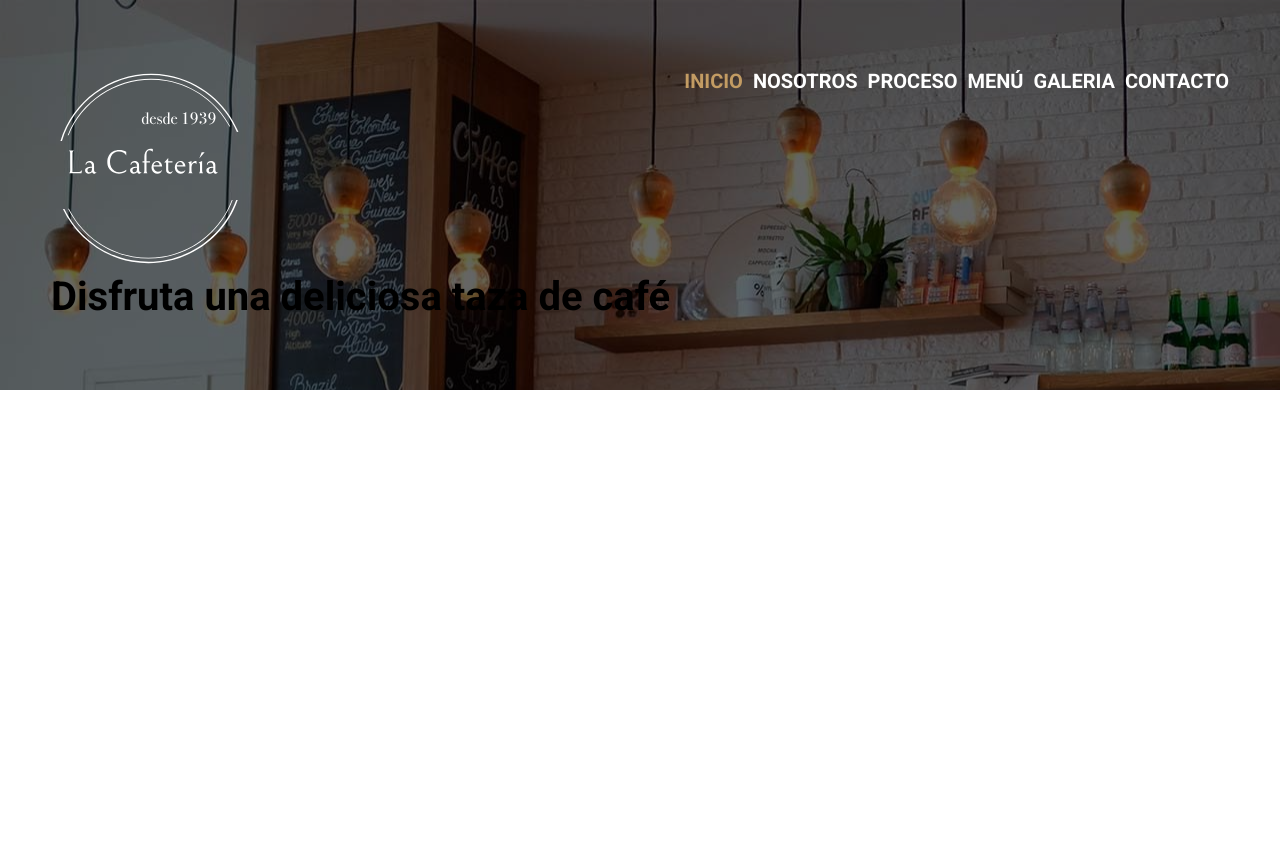
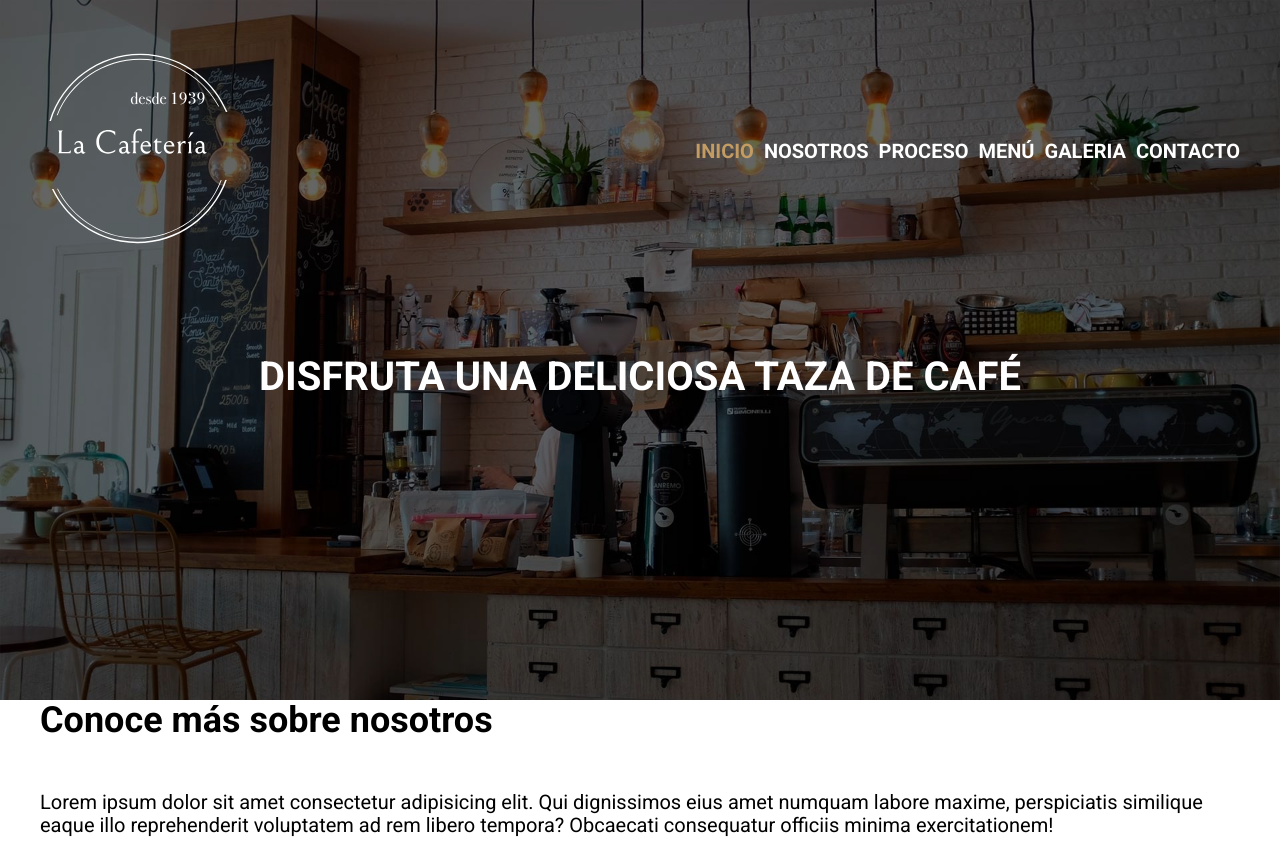
Before and after one commit to mcmmiguel/CafeteriaProject, a plain HTML site: page index.html in a window 1280 px wide. Before the commit the page ends 800 px from the top, so only its background shows below. Drawn offline with Linux system fonts and the light colour scheme.

Commit message:
index.html: seccion principal creada

```diff
--- a/index.html
+++ b/index.html
@@ -33,5 +33,11 @@
             </div>
         </div>
     </header>
+
+    <main class="contenedor contenido-principal">
+        <h2><span>Conoce más</span> sobre nosotros</h2>
+
+        <p>Lorem ipsum dolor sit amet consectetur adipisicing elit. Qui dignissimos eius amet numquam labore maxime, perspiciatis similique eaque illo reprehenderit voluptatem ad rem libero tempora? Obcaecati consequatur officiis minima exercitationem!</p>
+    </main>
 </body>
 </html>
--- a/src/scss/header/_header.scss
+++ b/src/scss/header/_header.scss
@@ -2,19 +2,12 @@
 @use 'base/mixins' as m;
 
 .header {
+    background-repeat: no-repeat;
+    background-size: cover;
     padding: 5rem 0;
     position: relative;
-
-    @include m.telefono {
-        padding: 4rem;
-     }
-
     @include m.tablet {
-        padding: 3rem;
-    }
-
-    @include m.desktop {
-        padding: 2rem;
+        min-height: 70rem;
     }
 
     &::before {
@@ -29,8 +22,18 @@
     }
 
     .contenido-header {
-        margin-top: 5rem;
+        // margin-top: 5rem;
         position: relative;
+
+        h1 {
+            text-align: center;
+            text-transform: uppercase;
+            color: v.$blanco;
+            margin-top: 5rem;
+            @include m.tablet {
+                margin-top: 10rem;
+            }
+        }
     }
 }
 
--- a/src/scss/header/_navegacion.scss
+++ b/src/scss/header/_navegacion.scss
@@ -11,7 +11,6 @@
 
     @include m.tablet {
         flex-direction: row;
-        align-items: flex-start;
         margin-top: 0;
     }
 
```
Also changed, not shown: build/css/app.css.
